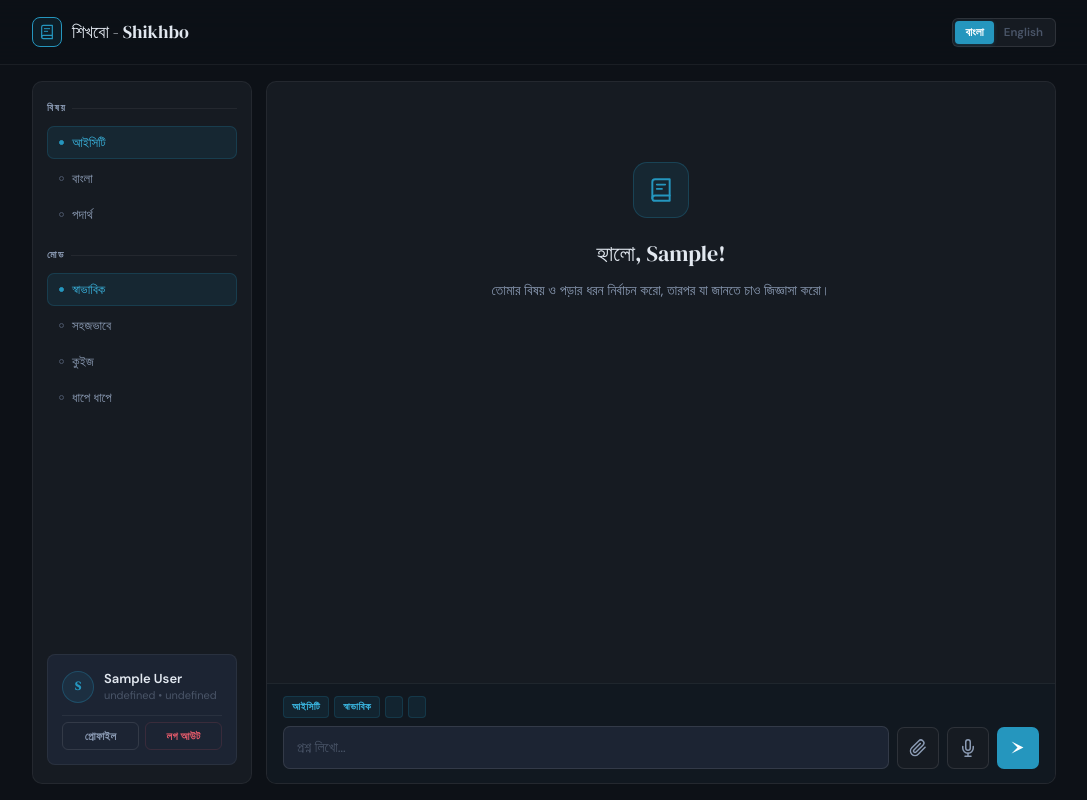
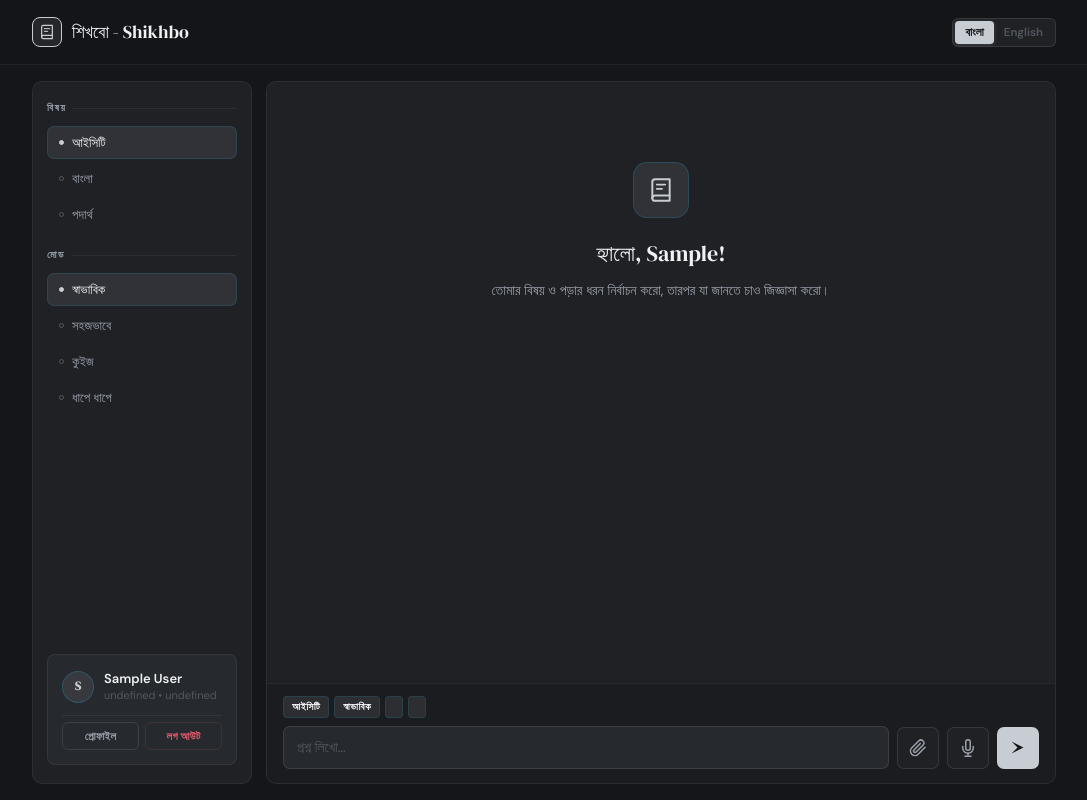
Before and after one commit to kausar2nd/Shikhbo, a Flask app: page /chat in a window 1280 px wide. Shown: the whole page, without its empty margins (96-1183 px from the left). Run offline with Flask 3, Linux system fonts and the light colour scheme; the visitor is signed in with stand-in values (Sample User, id 1); parts of the project's set-up code (start-up, migrations or seed data) failed here and were passed over.

Commit message:
monochromic UI update

```diff
--- a/static/css/chat.css
+++ b/static/css/chat.css
@@ -8,21 +8,21 @@
 }
 
 :root {
-  --bg: #0d1117;
-  --bg-2: #111820;
-  --surface: #161b22;
-  --surface-2: #1c2433;
-  --surface-3: #253040;
+  --bg: #141619;
+  --bg-2: #1a1c20;
+  --surface: #1f2125;
+  --surface-2: #26292e;
+  --surface-3: #2e3137;
   --border: rgba(255, 255, 255, 0.06);
   --border-mid: rgba(255, 255, 255, 0.10);
-  --border-hi: rgba(255, 255, 255, 0.25);
-  --accent: #2596be;
-  --accent-dim: rgba(37, 150, 190, 0.10);
-  --accent-glow: rgba(37, 150, 190, 0.06);
-  --accent-bright: #3ab4de;
-  --text: #e2e8f0;
-  --text-dim: #8b9bb4;
-  --text-muted: #4a5568;
+  --border-hi: rgba(255, 255, 255, 0.30);
+  --accent: #c8cdd4;
+  --accent-dim: rgba(200, 205, 212, 0.10);
+  --accent-glow: rgba(200, 205, 212, 0.05);
+  --accent-bright: #f5f6f7;
+  --text: #f0f1f3;
+  --text-dim: #9aa0ab;
+  --text-muted: #52585f;
   --red: #e05a6a;
   --green: #3ecf8e;
   --topbar-h: 65px;
@@ -30,7 +30,7 @@
   --radius-sm: 7px;
   --font-display: 'DM Serif Display', serif;
   --font-body: 'DM Sans', 'Ubuntu', sans-serif;
-  --topbar-bg: rgba(13, 17, 23, 0.92);
+  --topbar-bg: rgba(20, 22, 25, 0.92);
 }
 
 html,
@@ -161,8 +161,8 @@
 
 .seg-btn.active {
   background: var(--accent);
-  color: #fff;
-  box-shadow: 0 1px 4px rgba(37, 150, 190, 0.25);
+  color: #141619;
+  box-shadow: 0 1px 4px rgba(200, 205, 212, 0.20);
 }
 
 /* ── Icon Buttons ─────────────────────────────────────────────────────────── */
@@ -715,7 +716,7 @@
   display: flex;
   align-items: center;
   justify-content: center;
-  color: #fff;
+  color: #141619;
   transform: rotate(180deg);
   transition: opacity 0.2s, transform 0.15s;
 }
```
Also changed, not shown: other parts of static/css/chat.css (+13 -12 lines), static/css/landing.css (+18 -18 lines), 1 other file.
